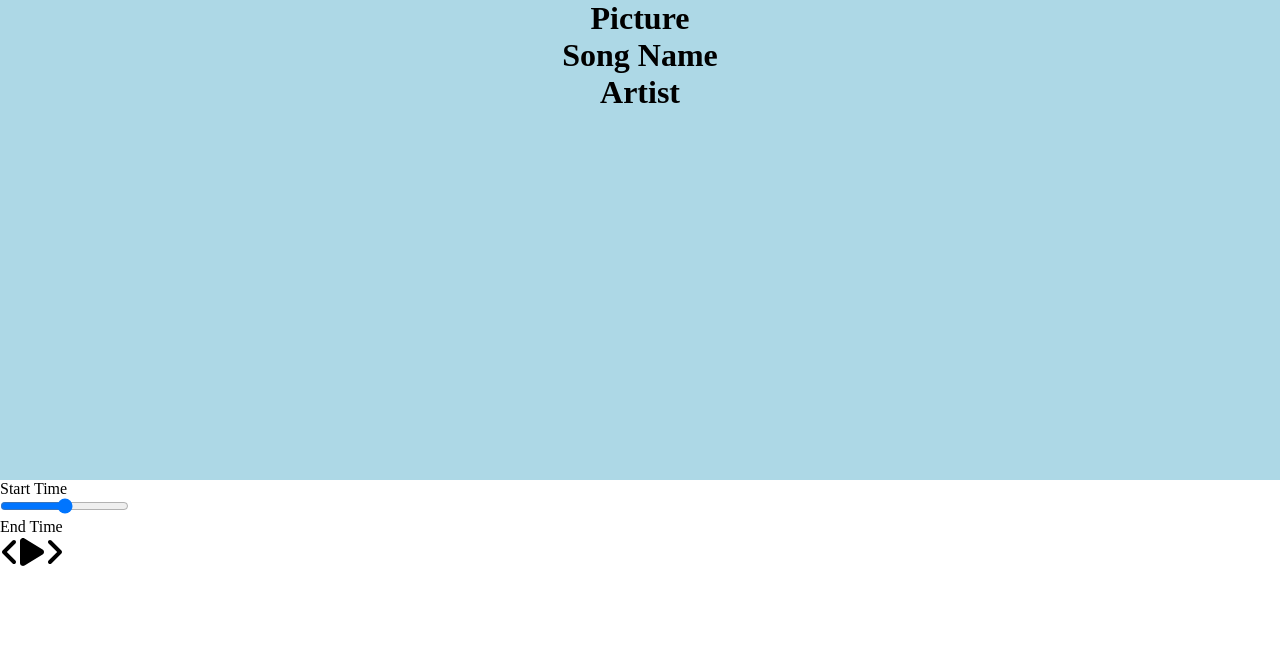
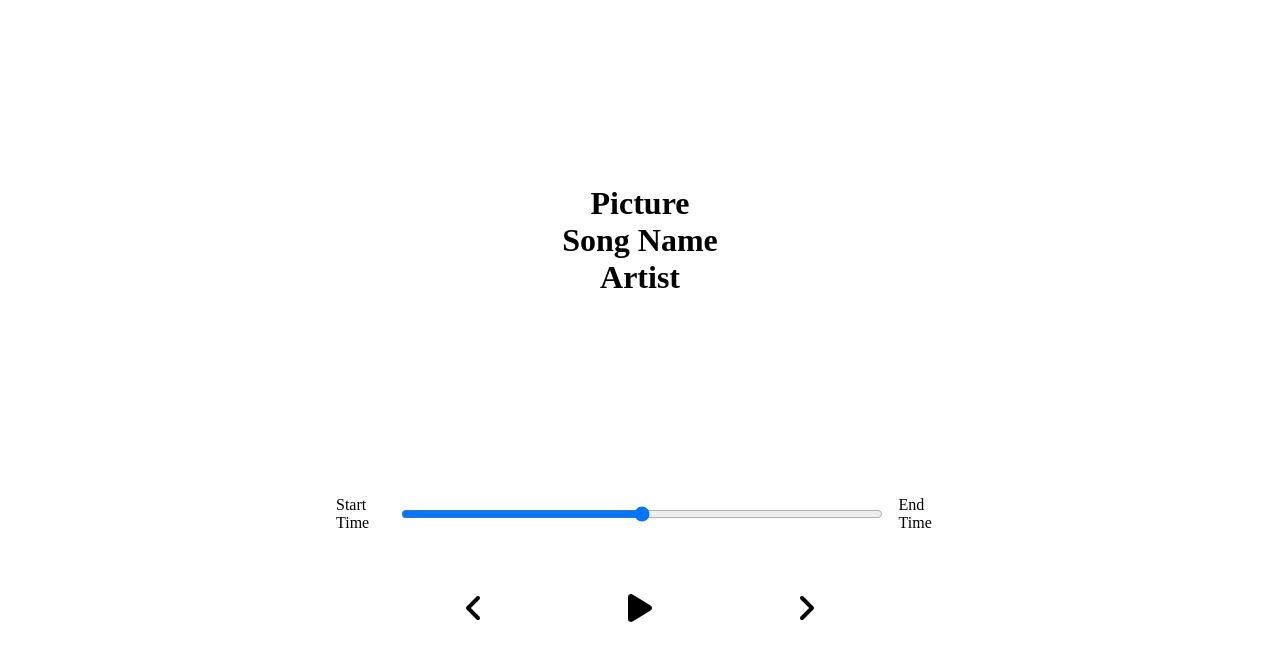
Before and after one commit to aurelianvoinea6/dav-music-player, a React (Create React App) app: page / in a window 1280 px wide. Shown: the top 660 px of the page. Built offline with nearby package versions, Linux system fonts and the light colour scheme.

Commit message:
styled player and song component

```diff
--- a/src/styles/_player.scss
+++ b/src/styles/_player.scss
@@ -1,7 +1,31 @@
-.song-container{
-    min-height: 60vh;
-    background-color: lightblue;
+.player{
+    min-height: 20vh;
     display: flex;
     flex-direction: column;
     align-items: center;
+    justify-content: space-between;
 }
+
+.time-control{
+    width: 50%;
+
+    display: flex;
+    input{
+        width: 100%;
+        padding: 1rem 2rem;
+    }
+    p{
+        padding: 1rem;
+    }
+}
+
+.play-control{
+    display: flex;
+    justify-content: space-between;
+    align-items: center;
+    padding: 1rem;
+    width: 30%;
+    svg{
+        cursor: pointer;
+    }
+}
--- a/src/styles/_song.scss
+++ b/src/styles/_song.scss
@@ -0,0 +1,8 @@
+.song-container {
+    min-height: 60vh;
+
+    display: flex;
+    flex-direction: column;
+    align-items: center;
+    justify-content: center;
+}
```
